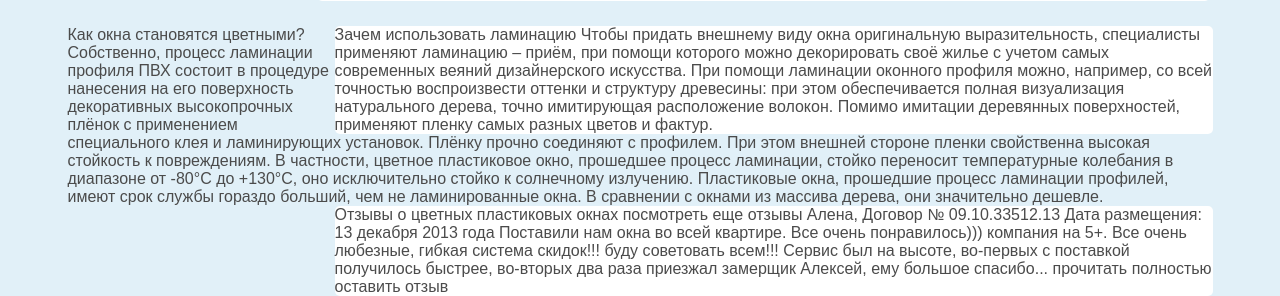
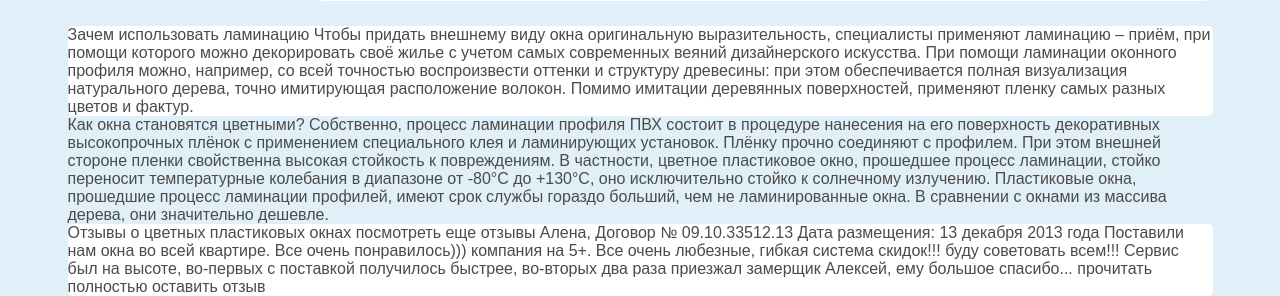
Before and after one commit to olgalioness/olgalioness.github.io, a PHP site: page / in a window 1280 px wide. Shown: the part 992-1288 px from the top of the page. Run offline with PHP 8.4, Linux system fonts and the light colour scheme.

Commit message:
Update style.css

```diff
--- a/style.css
+++ b/style.css
@@ -191,7 +191,7 @@ ul {
 	display: block;
 }
 .info_warp ,.comment {
-	width: 878px;
+	width: 78%px;
 	clear: left;
 	border-radius:  5px;
 	float: right;
```
